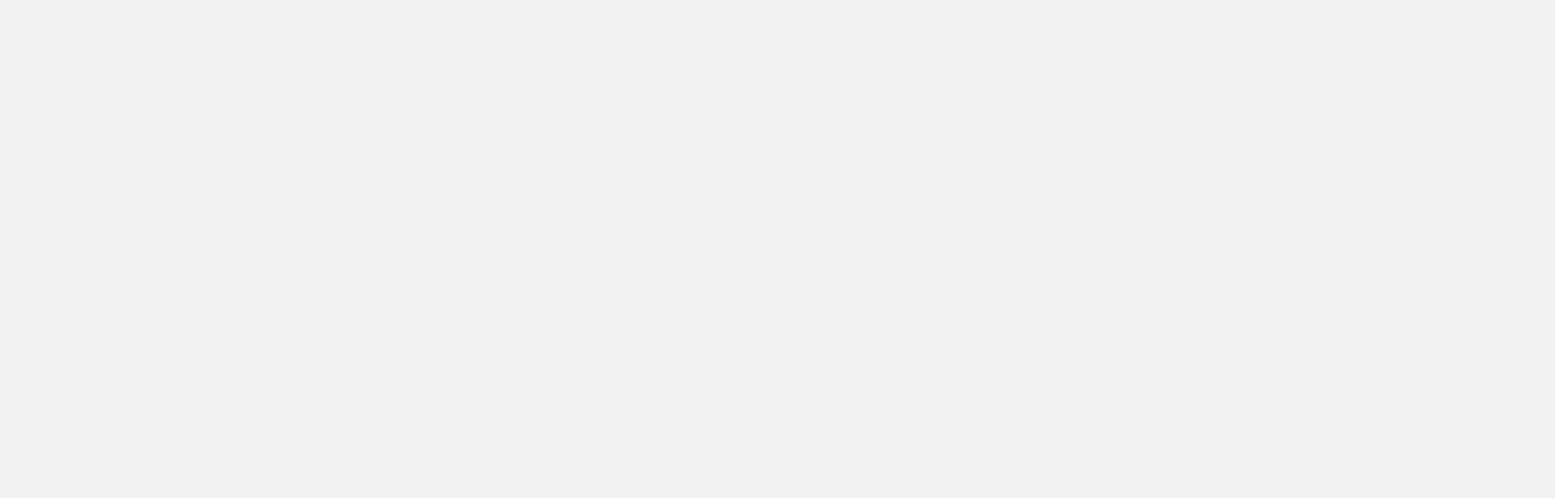
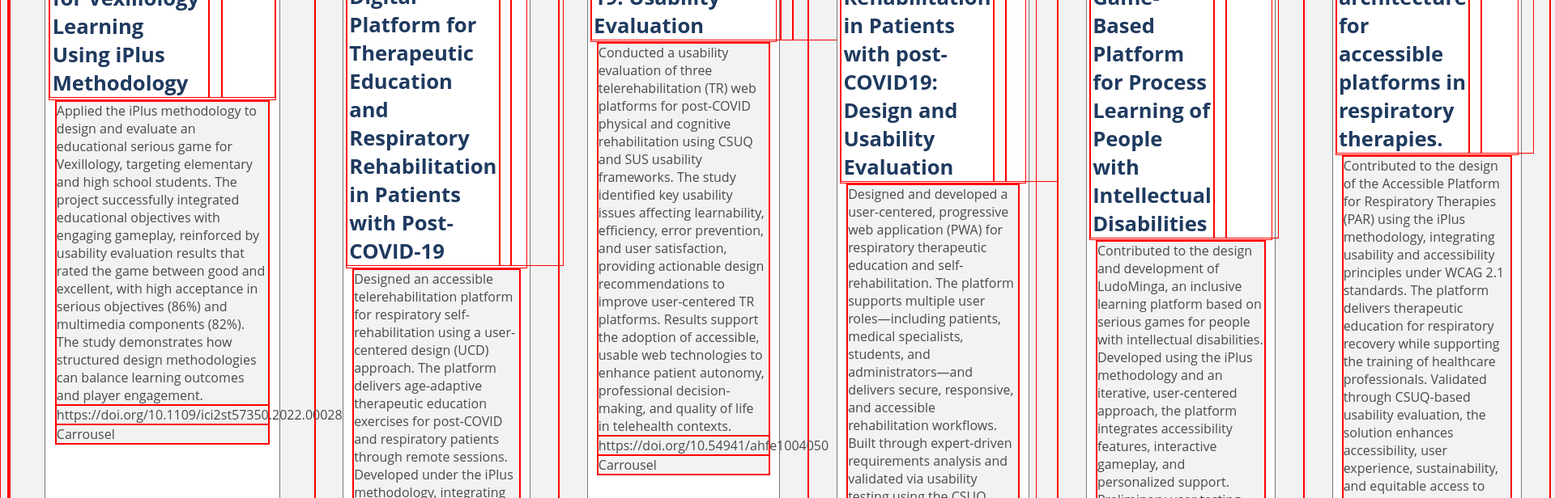
Before and after one commit to David-Morales-M/Portfolio, an Angular app in the folder Portfolio/: page / in a window 1280 px wide. Shown: the part 2740-3356 px from the top of the page at 81% size, 1920 px wide, since content can reach past the window. Before the commit the page ends 2688 px from the top, so only its background shows below. Built offline with nearby package versions, Linux system fonts and the light colour scheme.

Commit message:
DMO-050126-feat: Publicaciones

```diff
--- a/Portfolio/src/app/app.component.html
+++ b/Portfolio/src/app/app.component.html
@@ -42,7 +42,9 @@
 <section id="publications">
   <label class="title-section">Publications</label>
   <div class="middle">
-
+    @for (publication of publications; track publication.id) {
+      <app-publications [publication]="publication" class="card-container"></app-publications>
+    }
   </div>
 </section>
 
--- a/Portfolio/src/app/app.component.ts
+++ b/Portfolio/src/app/app.component.ts
@@ -7,10 +7,11 @@ import {NavbarComponent} from './components/navbar/navbar.component';
 import {ApplicationConfig} from '@angular/core';
 import {provideHttpClient} from '@angular/common/http';
 import {DataService} from './services/data.service';
+import {PublicationsComponent} from './components/publications/publications.component';
 
 @Component({
   selector: 'app-root',
-  imports: [RouterOutlet, ProjectsComponent, CardComponent, CertificatesComponent, NavbarComponent],
+  imports: [RouterOutlet, ProjectsComponent, CardComponent, CertificatesComponent, NavbarComponent, PublicationsComponent],
   templateUrl: './app.component.html',
   styleUrl: './app.component.scss'
 })
@@ -20,6 +21,8 @@ export class AppComponent {
   projects: any[] = [];
 
   certificates: any[] = [];
+
+  publications: any[] = [];
 
   constructor(private dataService: DataService) {
   }
@@ -31,6 +34,9 @@ export class AppComponent {
     this.dataService.getCertificates().subscribe((data: any) => {
       this.certificates = data;
     });
+    this.dataService.getPublications().subscribe((data: any) => {
+      this.publications = data;
+    });
 
   }
 }
--- /dev/null
+++ b/Portfolio/src/app/components/publications/publications.component.html
@@ -0,0 +1,18 @@
+<div class="container">
+
+  <header class="header-container">
+    <h2>{{ publication.title }}</h2>
+    <h2>-</h2>
+    <h2>{{ publication.year }}</h2>
+  </header>
+
+  <body class="body-container">
+  <label>{{ publication.resume }}</label>
+  <label>{{ publication.doi }}</label>
+
+  <div>
+    Carrousel
+  </div>
+  </body>
+
+</div>
--- /dev/null
+++ b/Portfolio/src/app/components/publications/publications.component.scss
@@ -0,0 +1,38 @@
+:host {
+  --card-border-color: #74777f;
+  --card-background-color: white;
+}
+
+.container {
+  border: 1px solid var(--card-border-color);
+  background-color: var(--card-background-color);
+  padding: 1%;
+  margin: 1%;
+  border-radius: 12px;
+  width: 75%;
+}
+
+.header-container{
+  display: flex;
+  flex-wrap: nowrap;
+  justify-content: flex-start;
+  margin-bottom: 0%;
+}
+
+.header-container h2{
+  padding-inline: 1%;
+  margin-block: 0.5%;
+  font-size: 2vw;
+}
+
+.body-container{
+  display: flex;
+  flex-wrap: nowrap;
+  justify-content: flex-start;
+  flex-direction: column;
+  margin-top: 0%;
+}
+
+.body-container h3{
+  margin-block: 1%;
+}
```
Also changed, not shown: Portfolio/src/app/components/publications/publications.component.ts (added, +21 -0 lines), 1 other file (tests, documents, lock files or other folders).
